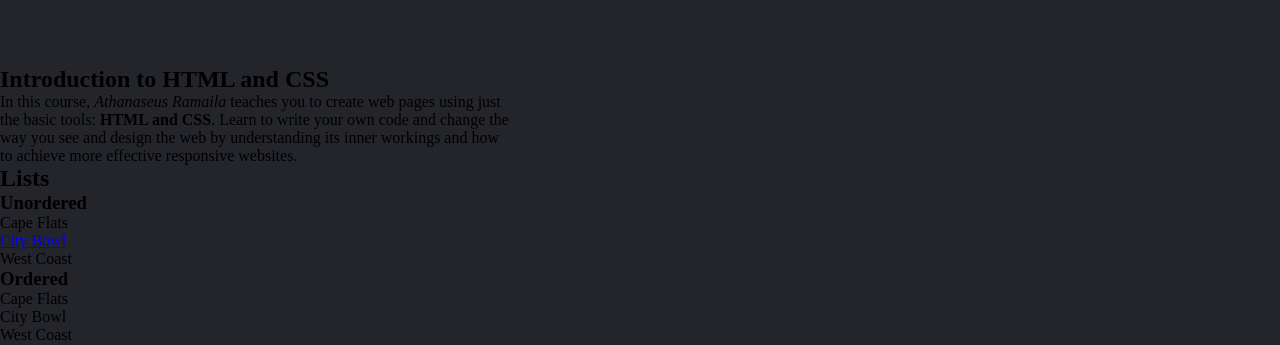
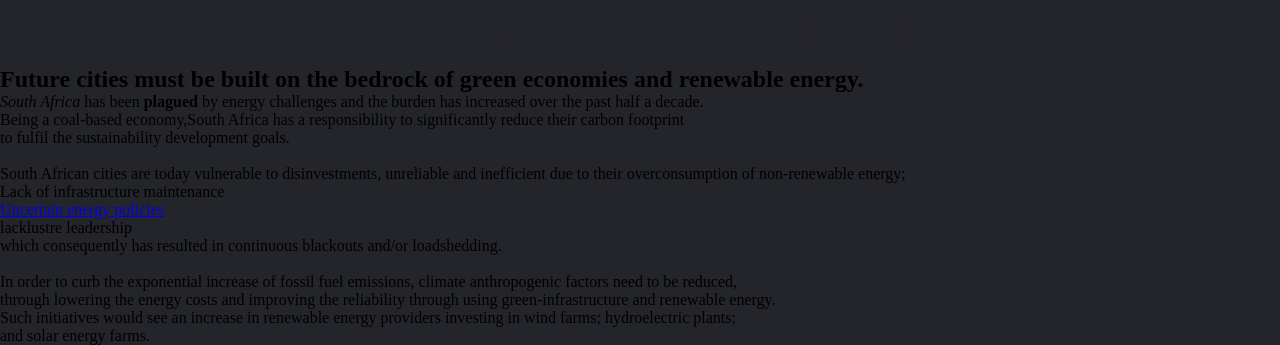
Before and after one commit to ProlateMeteors/NkumpiTrading.github.io, a plain HTML site: page media/article0.html in a window 1280 px wide. Shown: the part 962-1307 px from the top of the page. Drawn offline with Linux system fonts and the light colour scheme; files that its build step writes are made by us from their sources.

Commit message:
Update article0.html

```diff
--- a/media/article0.html
+++ b/media/article0.html
@@ -24,10 +24,10 @@
         <!--The <div> tag is easily styled by using the class or id attribute.-->
         <div class="first_class" id="myfirst">
             <h1>
-                Responsive Website Development
+                Exponential increase of fossil fuel emissions
             </h1>
             <h2>
-                Introduction to HTML and CSS
+                Future cities must be built on the bedrock of green economies and renewable energy.
             </h2>
 
             <p class="first_class" id="first">
@@ -35,36 +35,25 @@
             <!-- The <strong> tag is used to define text with strong importance. The content inside is typically displayed in bold.-->
             <!-- Use the <b> tag to specify bold text without any extra importance!-->
             <!-- A <span> element which is used to color a part of a text-->
-                In this course, <em>Athanaseus Ramaila</em> teaches you to create web pages using just <br>
-                the basic tools: <strong>HTML and CSS</strong>. Learn to write your own code and change the <br>
-                way you see and design the web by understanding its inner workings and how <br>
-                to achieve more effective <span class="responsive">responsive websites</span>.
+                <em>South Africa</em> has been <strong>plagued</strong> by energy challenges and the burden has increased over the past half a decade. <br>
+                Being a coal-based economy,South Africa has a responsibility to significantly reduce their <span class="responsive">carbon footprint</span> <br>
+                to fulfil the sustainability development goals. <br>
+                <br>
+                South African cities are today vulnerable to disinvestments, unreliable and inefficient due to their overconsumption of non-renewable energy; <br>
+            </p>
+            <ul>
+                <li>Lack of infrastructure maintenance</li>
+                <li><a href="#myfirst">Uncertain energy policies</a></li>
+                <li>lacklustre leadership</li>
+            </ul>
+             <p class="first_class" id="second">
+                which consequently has resulted in continuous blackouts and/or loadshedding. <br>
+               <br>
+                In order to curb the exponential increase of fossil fuel emissions, climate anthropogenic factors need to be reduced,<br>
+                through lowering the energy costs and improving the reliability through using green-infrastructure and renewable energy. <br>
+                Such initiatives would see an increase in renewable energy providers investing in wind farms; hydroelectric plants; <br>
+                and solar energy farms.
             </p>
         </div>
-
-        <h2>
-            Lists
-        </h2>
-        <h3>
-            Unordered
-        </h3>
-        <!--The <ul> tag defines an unordered (bulleted) list.-->
-        <!--Use the <ul> tag together with the <li> tag to create unordered lists.-->
-        <!--A common case of using Lists is in the links of a navigation-->
-            <ul>
-                <li>Cape Flats</li>
-                <li><a href="#myfirst">City Bowl</a></li>
-                <li>West Coast</li>
-            </ul>
-        <h3>
-            Ordered
-        </h3>
-        <!--The <ol> tag defines an ordered list. An ordered list can be numerical or alphabetical.-->
-        <!--The <li> tag is used to define each list item.-->
-            <ol start="0">
-                <li>Cape Flats</li>
-                <li>City Bowl</li>
-                <li>West Coast</li>
-            </ol>
     </body>
 </html>
```
